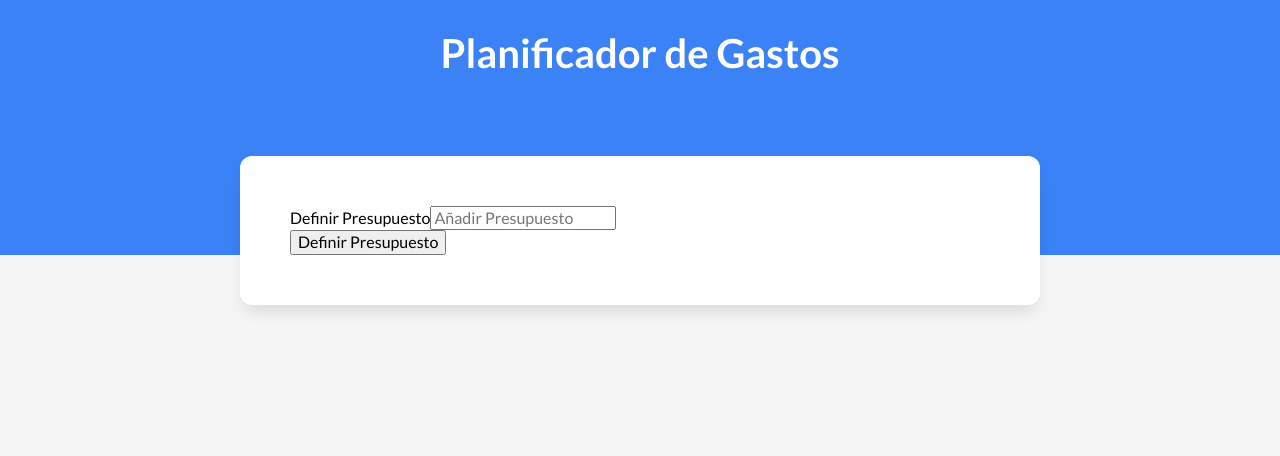
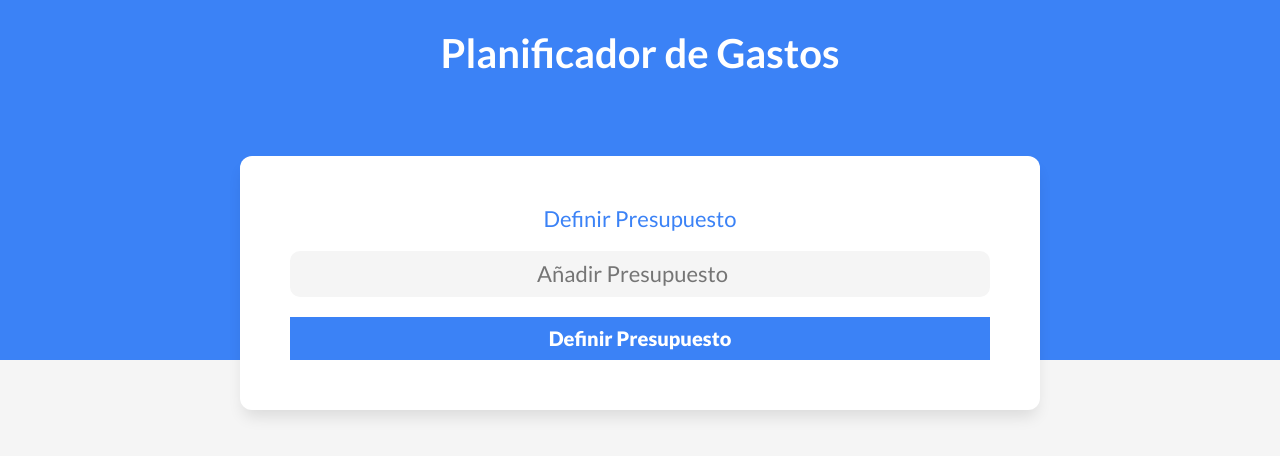
Before and after one commit to AlonsoAM/AdministradorDeGastosVue, a Vue app: page / in a window 1280 px wide. Shown: the top 456 px of the page. Built offline with nearby package versions, Linux system fonts and the light colour scheme.

Commit message:
Dandole estilo al formulario de Presupuesto

```diff
--- a/src/components/Presupuesto.vue
+++ b/src/components/Presupuesto.vue
@@ -1,11 +1,11 @@
 <script setup></script>
 
 <template>
-  <form>
+  <form class="presupuesto">
     <div class="campo">
       <label for="nuevo-presupuesto">Definir Presupuesto</label>
       <input
-        type="text"
+        type="number"
         id="nuevo-presupuesto"
         class="nuevo-presupuesto"
         placeholder="Añadir Presupuesto"
@@ -15,4 +15,41 @@
   </form>
 </template>
 
-<style scoped></style>
+<style scoped>
+.presupuesto {
+  width: 100%;
+}
+.campo {
+  display: grid;
+  gap: 2rem;
+}
+.presupuesto label {
+  font-size: 2.2rem;
+  text-align: center;
+  color: var(--azul);
+}
+.presupuesto input[type="number"] {
+  background-color: var(--gris-claro);
+  border-radius: 1rem;
+  padding: 1rem;
+  border: none;
+  font-size: 2.2rem;
+  text-align: center;
+}
+.presupuesto input[type="submit"] {
+  background-color: var(--azul);
+  border: none;
+  padding: 1rem;
+  text-align: center;
+  font-size: 2rem;
+  margin-top: 2rem;
+  color: var(--blanco);
+  font-weight: 900;
+  width: 100%;
+  transition: background-color 0.3s ease-in-out;
+}
+.presupuesto input[type="submit"]:hover {
+  background-color: #1048a4;
+  cursor: pointer;
+}
+</style>
```
